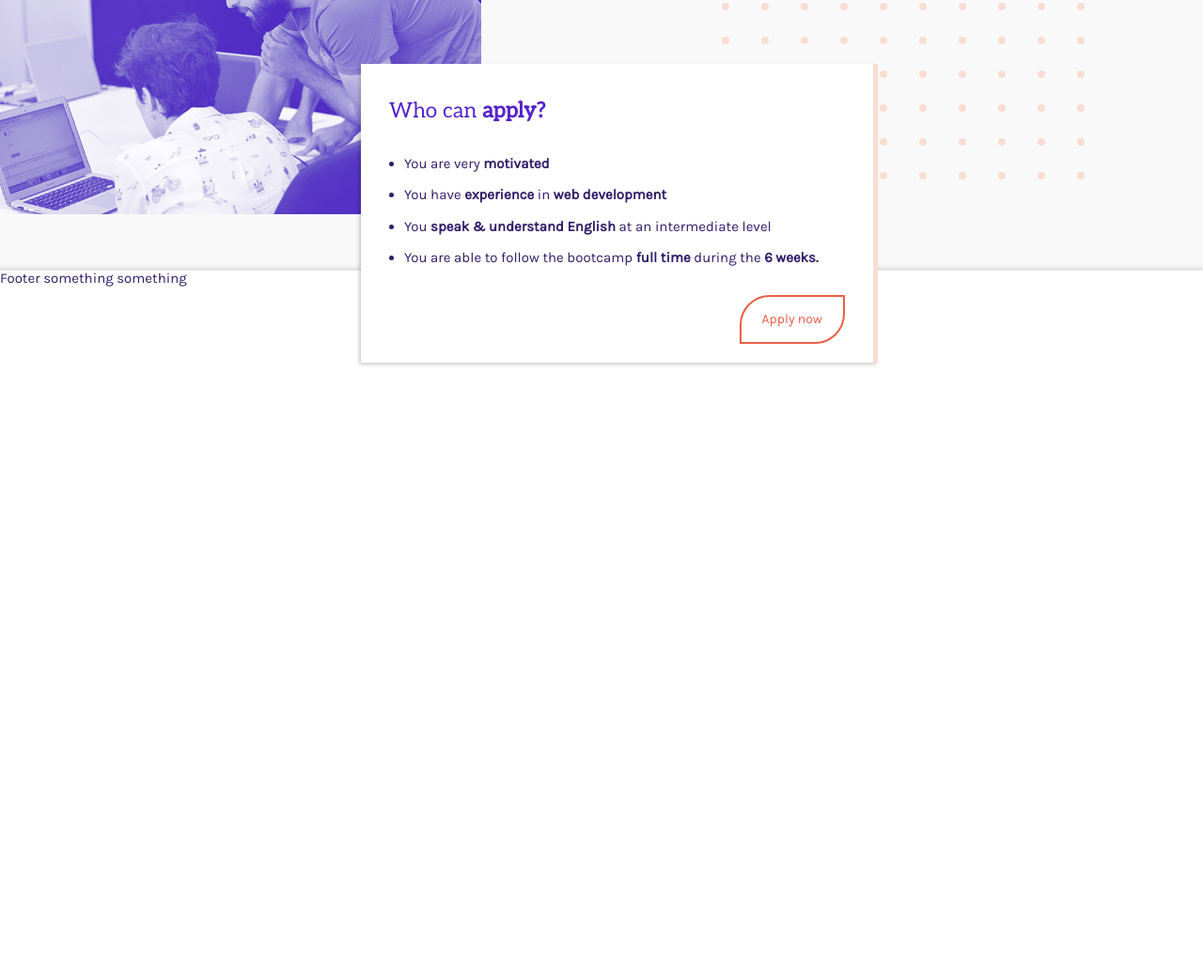
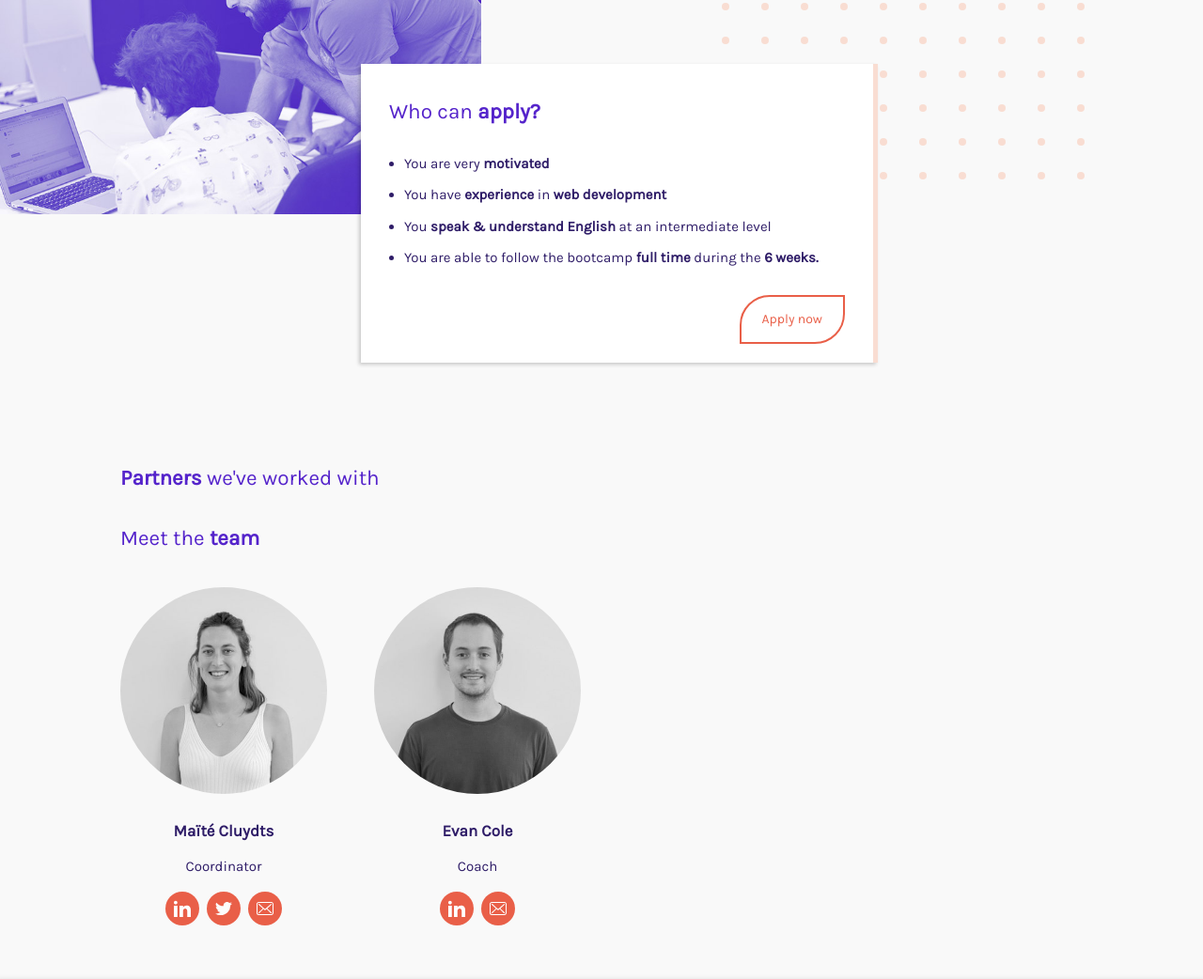
Before and after one commit to HackYourFutureBelgium/bootcamp-site, a Gatsby site: page / in a window 1280 px wide. Shown: the part 883-1925 px from the top of the page at 94% size. Before the commit the page ends 1321 px from the top, so only its background shows below. Built offline with nearby package versions, Linux system fonts and the light colour scheme; Gatsby itself is replaced by a stand-in of ours; a web font is replaced by a local one.

Commit message:
Add and style reusable headshot component

```diff
--- a/src/components/UI/Card.jsx
+++ b/src/components/UI/Card.jsx
@@ -3,7 +3,7 @@ import PropTypes from 'prop-types';
 import styled from 'styled-components';
 import { colors } from '../../styles/constants';
 
-const StyledCard = styled.div`
+const StyledCard = styled.article`
   width: 40rem;
   background: #fff;
   padding: 2rem 3rem;
--- a/src/components/UI/ExternalLink.jsx
+++ b/src/components/UI/ExternalLink.jsx
@@ -1,15 +1,20 @@
 import React from 'react';
 import PropTypes from 'prop-types';
 
-const ExternalLink = ({ href, children, ...rest }) => (
+const ExternalLink = ({ href, children, openInNewTab, ...rest }) => (
   <a href={href} {...rest} rel="noopener noreferrer" target="_blank">
     {children}
   </a>
 );
 
+ExternalLink.defaultProps = {
+  openInNewTab: true
+};
+
 ExternalLink.propTypes = {
   href: PropTypes.string.isRequired,
-  children: PropTypes.node.isRequired
+  children: PropTypes.node.isRequired,
+  openInNewTab: PropTypes.bool
 };
 
 export default ExternalLink;
--- /dev/null
+++ b/src/components/UI/HeadshotCard.jsx
@@ -0,0 +1,97 @@
+import React from 'react';
+import PropTypes from 'prop-types';
+import styled from 'styled-components';
+import Img from 'gatsby-image';
+import ExternalLink from './ExternalLink';
+import { colors, fonts } from '../../styles/constants';
+
+import linkedInIcon from '../../images/icons/linkedin.svg';
+import twitterIcon from '../../images/icons/twitter.svg';
+import emailIcon from '../../images/icons/email-white.svg';
+
+const Card = styled.div`
+  margin-right: 5rem;
+  display: flex;
+  flex-direction: column;
+  align-items: center;
+  h4 {
+    color: ${colors.darkPurple};
+    font-weight: 500;
+    font-size: 1.7rem;
+    font-family: ${fonts.copy};
+    margin: 3rem 0 0;
+  }
+`;
+
+const Headshot = styled(Img)`
+  border-radius: 50%;
+  width: 100%;
+`;
+
+const Socials = styled.article`
+  display: flex;
+  justify-content: center;
+  width: 100%;
+`;
+
+const SocialLink = styled(ExternalLink)`
+  width: 3.6rem;
+  height: 3.6rem;
+  border-radius: 50%;
+  background: ${colors.orange};
+  margin-right: 0.8rem;
+  display: flex;
+  align-items: center;
+  justify-content: center;
+  img {
+    width: 50%;
+  }
+  &:last-of-type {
+    margin-right: 0;
+  }
+`;
+
+const HeadshotCard = ({ image, name, title, twitter, linkedIn, email }) => (
+  <Card>
+    <Headshot fixed={image} alt={name} />
+    <h4>
+      <strong>{name}</strong>
+    </h4>
+    <p>{title}</p>
+    <Socials>
+      {linkedIn && (
+        <SocialLink href={twitter}>
+          <img src={linkedInIcon} alt={`LinkedIn of ${name}`} />
+        </SocialLink>
+      )}
+      {twitter && (
+        <SocialLink href={linkedIn}>
+          <img src={twitterIcon} alt={`Twitter of ${name}`} />
+        </SocialLink>
+      )}
+      {emailIcon && (
+        <SocialLink href={`mailto:${email}`} openInNewTab={false}>
+          <img src={emailIcon} alt={`Email of ${name}`} />
+        </SocialLink>
+      )}
+    </Socials>
+  </Card>
+);
+
+HeadshotCard.defaultProps = {
+  twitter: null,
+  linkedIn: null,
+  email: null
+};
+
+HeadshotCard.propTypes = {
+  // eslint-disable-next-line react/forbid-prop-types
+  image: PropTypes.object.isRequired,
+  name: PropTypes.string.isRequired,
+  title: PropTypes.string.isRequired,
+  twitter: PropTypes.string,
+  linkedIn: PropTypes.string,
+  email: PropTypes.string
+};
+
+export default HeadshotCard;
--- a/src/components/UI/index.js
+++ b/src/components/UI/index.js
@@ -3,3 +3,4 @@ export { default as Highlight } from './Highlight';
 export { default as Card } from './Card';
 export { default as ExternalLink } from './ExternalLink';
 export { default as DottedGraphic } from './DottedGraphic';
+export { default as HeadshotCard } from './HeadshotCard';
--- a/src/pages/index.jsx
+++ b/src/pages/index.jsx
@@ -3,7 +3,14 @@ import { useStaticQuery, graphql } from 'gatsby';
 import Img from 'gatsby-image';
 import styled from 'styled-components';
 import { dimensions } from '../styles/constants';
-import { Highlight, Card, Button, ExternalLink, DottedGraphic } from '../components/UI';
+import {
+  Highlight,
+  Card,
+  Button,
+  ExternalLink,
+  DottedGraphic,
+  HeadshotCard
+} from '../components/UI';
 import Layout from '../components/Layout';
 import SEO from '../components/SEO';
 import { rocketIcon, codeEditorIcon, peopleIcon, armIcon } from '../images/icons';
@@ -62,6 +69,7 @@ const ValueWrapper = styled.div`
 const WhoCanApply = styled.div`
   width: 100%;
   margin-top: 8rem;
+  margin-bottom: 25rem;
   position: relative;
 `;
 
@@ -95,8 +103,22 @@ const GroupImageContainer = styled.div`
   width: 40%;
 `;
 
+const MidSection = styled.section`
+  width: 80%;
+  margin: 0 auto;
+`;
+
+const Partners = styled(MidSection)``;
+
+const Team = styled(MidSection)``;
+
+const TeamPictures = styled.div`
+  display: flex;
+  margin-top: 4rem;
+`;
+
 const IndexPage = () => {
-  const { headerImage, groupImage } = useStaticQuery(graphql`
+  const { headerImage, groupImage, picMaite, picEvan } = useStaticQuery(graphql`
     query {
       headerImage: file(relativePath: { eq: "home-group-color.jpg" }) {
         childImageSharp {
@@ -107,8 +129,22 @@ const IndexPage = () => {
       }
       groupImage: file(relativePath: { eq: "group-small-home.jpg" }) {
         childImageSharp {
-          fluid(maxWidth: 1200) {
+          fluid(maxWidth: 1200, quality: 80) {
             ...GatsbyImageSharpFluid
+          }
+        }
+      }
+      picMaite: file(relativePath: { eq: "headshots/maite.jpg" }) {
+        childImageSharp {
+          fixed(width: 220, quality: 90) {
+            ...GatsbyImageSharpFixed
+          }
+        }
+      }
+      picEvan: file(relativePath: { eq: "headshots/evan.jpg" }) {
+        childImageSharp {
+          fixed(width: 220, quality: 90) {
+            ...GatsbyImageSharpFixed
           }
         }
       }
@@ -187,6 +223,33 @@ const IndexPage = () => {
         </WhoCanApplyCard>
         <DottedGraphicApply />
       </WhoCanApply>
+      <Partners>
+        <h2>
+          <span className="stronger">Partners</span> we&apos;ve worked with
+        </h2>
+      </Partners>
+      <Team>
+        <h2>
+          Meet the <span className="stronger">team</span>
+        </h2>
+        <TeamPictures>
+          <HeadshotCard
+            image={picMaite.childImageSharp.fixed}
+            name="Maïté Cluydts"
+            title="Coordinator"
+            twitter="https://twitter.com/MaiteCluydts"
+            linkedIn="https://www.linkedin.com/in/mcluydts/"
+            email="maite@hackyourfuture.be"
+          />
+          <HeadshotCard
+            image={picEvan.childImageSharp.fixed}
+            name="Evan Cole"
+            title="Coach"
+            linkedIn="https://www.linkedin.com/in/evan-cole/"
+            email="evan@hackyourfuture.be"
+          />
+        </TeamPictures>
+      </Team>
     </Layout>
   );
 };
--- a/src/styles/constants.js
+++ b/src/styles/constants.js
@@ -1,6 +1,11 @@
 const transitionTimes = {};
 
 const animations = {};
+
+const fonts = {
+  copy: `'Karla', 'Segoe UI', Tahoma, Geneva, Verdana, sans-serif;`,
+  titles: `'Aleo', 'Segoe UI', Tahoma, Geneva, Verdana, sans-serif;`
+};
 
 const colors = {
   black: '#333',
@@ -32,4 +37,4 @@ const dimensions = {
   }
 };
 
-export { transitionTimes, animations, colors, dimensions };
+export { transitionTimes, animations, colors, dimensions, fonts };
--- a/src/styles/index.js
+++ b/src/styles/index.js
@@ -1,6 +1,6 @@
 import { normalize } from 'styled-normalize';
 import { createGlobalStyle } from 'styled-components';
-import { colors } from './constants';
+import { colors, fonts } from './constants';
 
 const GlobalStyle = createGlobalStyle`
   ${normalize}
@@ -32,7 +32,7 @@ const GlobalStyle = createGlobalStyle`
     background-color: #fff;
     color: ${colors.darkPurple};
     font-size: 1.5rem;
-    font-family: 'Karla', 'Segoe UI', Tahoma, Geneva, Verdana, sans-serif;
+    font-family: ${fonts.copy};
   }
 
   *, *:before, *:after {
@@ -40,7 +40,7 @@ const GlobalStyle = createGlobalStyle`
   }
 
   h1, h2, h3, h4, h5, h6 {
-    font-family: 'Aleo', 'Segoe UI', Tahoma, Geneva, Verdana, sans-serif;
+    font-family: ${fonts.title};
     font-weight: normal;
     color: ${colors.purple}
   }
```
Also changed, not shown: src/images/headshots/evan.jpg (added), src/images/headshots/maite.jpg (added), src/images/icons/email-white.svg (added), src/images/icons/email.svg (added), src/images/icons/linkedin.svg (added), src/images/icons/phone.svg (added), src/images/icons/twitter.svg (added).
